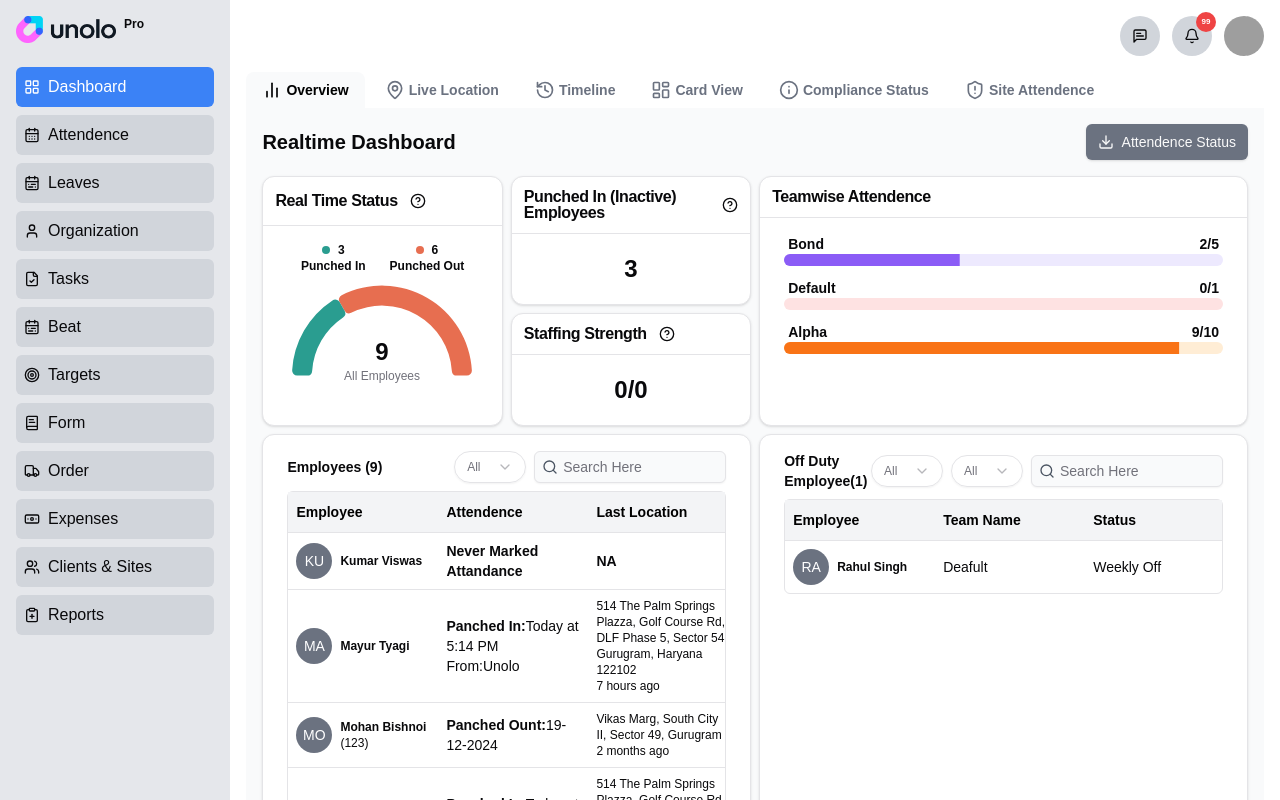
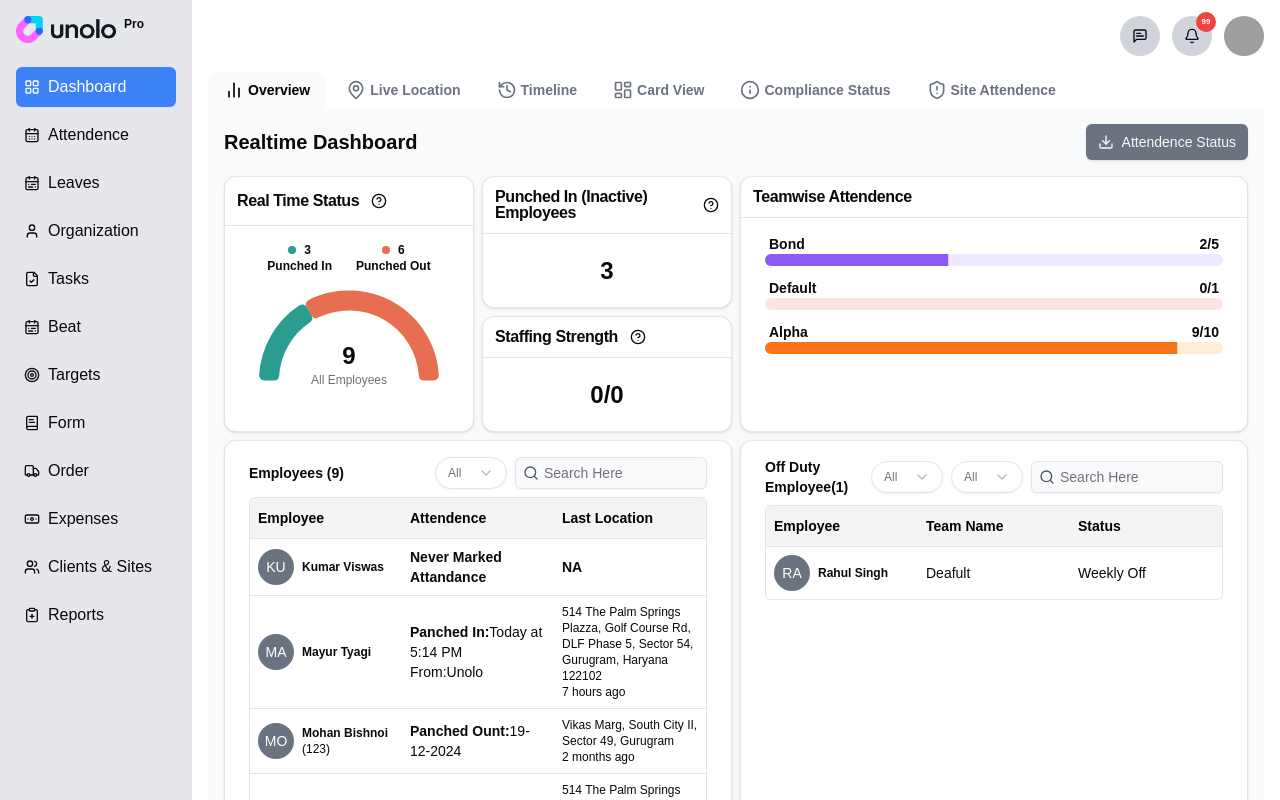
Before and after one commit to ArjunNarzary/admin-dashboard, a Next.js app: page / in a window 1280 px wide. Built offline with nearby package versions, Linux system fonts and the light colour scheme; grey boxes are pictures that could not be loaded.

Commit message:
Add max height for data table

```diff
--- a/src/app/(dashboard)/layout.tsx
+++ b/src/app/(dashboard)/layout.tsx
@@ -5,7 +5,7 @@ import React from "react"
 const layout = ({ children }: { children: React.ReactNode }) => {
   return (
     <main className="flex items-start justify-between max-h-screen">
-      <div className="w-[18%] bg-gray-200 min-h-screen h-full overflow-y-auto">
+      <div className="w-[15%] bg-gray-200 min-h-screen h-full overflow-y-auto">
         <SideNav />
       </div>
       <div className="flex-1 max-h-screen overflow-y-auto">
--- a/src/app/(dashboard)/page.tsx
+++ b/src/app/(dashboard)/page.tsx
@@ -14,6 +14,7 @@ import { DownloadIcon } from "lucide-react"
 export default function Home() {
   return (
     <main className="p-0 md:p-4">
+      {/* Top Heading and download button */}
       <div className="flex justify-between items-center">
         <h1 className="text-xl font-semibold">Realtime Dashboard</h1>
         <Button className="bg-gray-500 p-1 px-3">
@@ -21,8 +22,11 @@ export default function Home() {
           <span className="hidden md:block">Attendence Status</span>
         </Button>
       </div>
+
+      {/* Main dashboard details start here */}
       <TooltipProvider>
         <div className="grid grid-cols-1 sm:grid-cols-1 md:grid-cols-1 lg:grid-cols-2 gap-2 pt-4">
+          {/* Real time status, Punched In and Staffing strength section */}
           <div className="grid grid-cols-1 lg:grid-cols-2 gap-2">
             <RealTimeStatus />
             <div className="grid grid-cols-1 gap-2">
--- a/src/components/DataTable.tsx
+++ b/src/components/DataTable.tsx
@@ -32,7 +32,7 @@ export function DataTable<TData, TValue>({
   })
 
   return (
-    <div className="rounded-md border">
+    <div className="rounded-md border max-h-[25rem] overflow-y-auto">
       <Table>
         <TableHeader className="bg-gray-100">
           {table.getHeaderGroups().map((headerGroup) => (
--- a/src/components/SideNav.tsx
+++ b/src/components/SideNav.tsx
@@ -37,7 +37,7 @@ const SideMenu = ({ item }: { item: ISideNavItem }) => {
   return (
     <div
       className={cn(
-        "flex justify-center md:justify-start items-center gap-2 p-2 rounded-md bg-gray-300 cursor-pointer hover:bg-gray-500 hover:text-white",
+        "flex justify-center md:justify-start items-center gap-2 p-2 rounded-md cursor-pointer hover:bg-gray-500 hover:text-white",
         item.selected && "bg-blue-500 text-white"
       )}
     >
```
